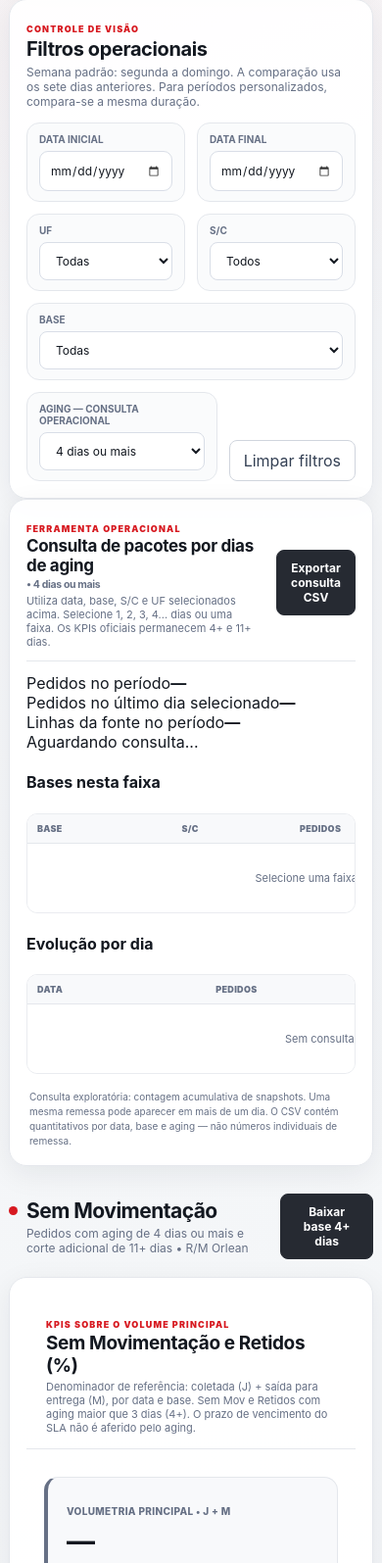
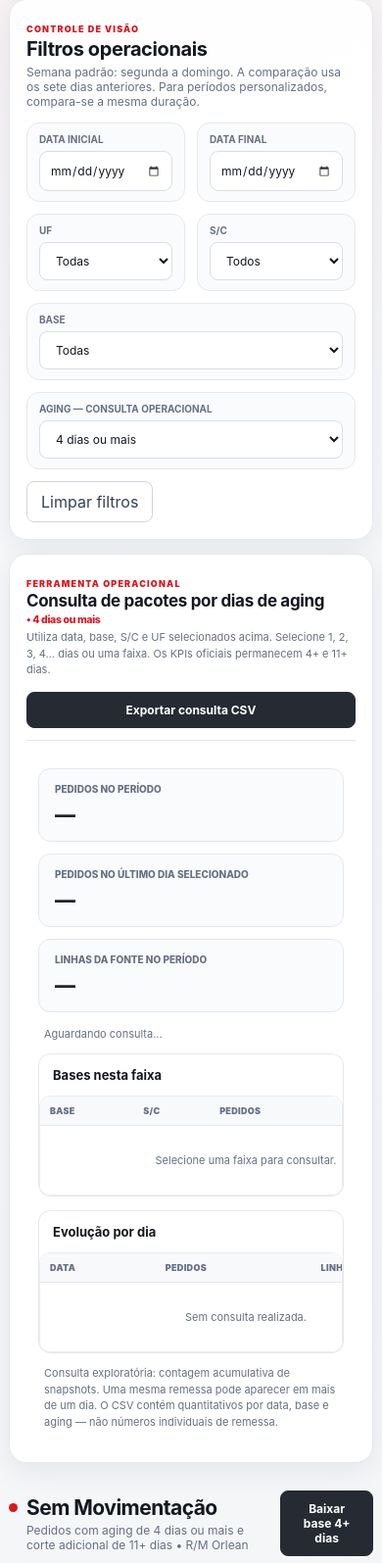
Before and after one commit to ErisonNeto/J-T-SemMov-and-Retidos, a Python web app: template templates/index.html in a window 390 px wide. Shown: the part 300-1895 px from the top of the page at 98% size. Run offline with Jinja, Linux system fonts and the light colour scheme; the template is opened without the code that fills it, so the values that code supplies are empty.

Commit message:
Style responsive operational aging filter analytics panel and comparison tables

```diff
--- a/static/style.css
+++ b/static/style.css
@@ -1166,3 +1166,55 @@ th{background:#f8f9fb}tbody tr:hover{background:#fff8f8}
   line-height: 1.45;
 }
 @media(max-width:850px) { .vol-grid {grid-template-columns: 1fr;} }
+
+
+/* Ferramenta de consulta operacional por faixa de aging. */
+.aging-filter { min-width: 195px; }
+.aging-tool { margin: 14px 0 16px; overflow: hidden; }
+.aging-tool-head { align-items: center; flex-wrap: wrap; }
+.aging-tool-head h3 span { color: #d71920; font-weight: 850; }
+.aging-tool-head p { max-width: 800px; line-height: 1.5; }
+.aging-tool-head .download { flex: 0 0 auto; }
+.aging-tool-kpis {
+  display: grid;
+  grid-template-columns: repeat(3, minmax(0, 1fr));
+  gap: 12px;
+  padding: 16px 18px 10px;
+}
+.aging-tool-kpis > div {
+  border: 1px solid #e4e7ec;
+  background: #fafbfc;
+  padding: 14px 16px;
+  border-radius: 12px;
+  min-width: 0;
+}
+.aging-tool-kpis span {
+  display: block; font-size: 10px; font-weight: 850;
+  color: #667085; text-transform: uppercase; margin-bottom: 8px;
+}
+.aging-tool-kpis strong {
+  display: block; font-size: clamp(21px, 2.6vw, 32px);
+  font-weight: 850; color: #20242c; font-variant-numeric: tabular-nums;
+}
+.aging-tool-note {
+  padding: 4px 18px 12px;
+  font-size: 11px; color: #667085; line-height: 1.5;
+}
+.aging-tool-results {
+  display: grid; grid-template-columns: minmax(0, 1.5fr) minmax(0, 1fr);
+  gap: 14px; padding: 0 18px 12px;
+}
+.aging-tool-table { min-width: 0; border: 1px solid #e4e7ec; border-radius: 12px; overflow: hidden; }
+.aging-tool-table h4 { margin: 0; padding: 13px 14px; font-size: 13px; }
+.aging-tool-table .table-wrap { max-height: 360px; overflow: auto; }
+.aging-tool-table table { min-width: 420px; }
+.aging-tool-table th { position: sticky; top: 0; z-index: 1; }
+.aging-tool > .metric-note { margin: 0; padding: 0 18px 16px; font-size: 11px; color: #667085; }
+@media (max-width: 900px) {
+  .aging-tool-results { grid-template-columns: 1fr; }
+  .aging-tool-head .download { width: 100%; }
+}
+@media (max-width: 520px) {
+  .aging-tool-kpis { grid-template-columns: 1fr; }
+  .aging-tool-results, .aging-tool-kpis { padding-left: 12px; padding-right: 12px; }
+}
```
